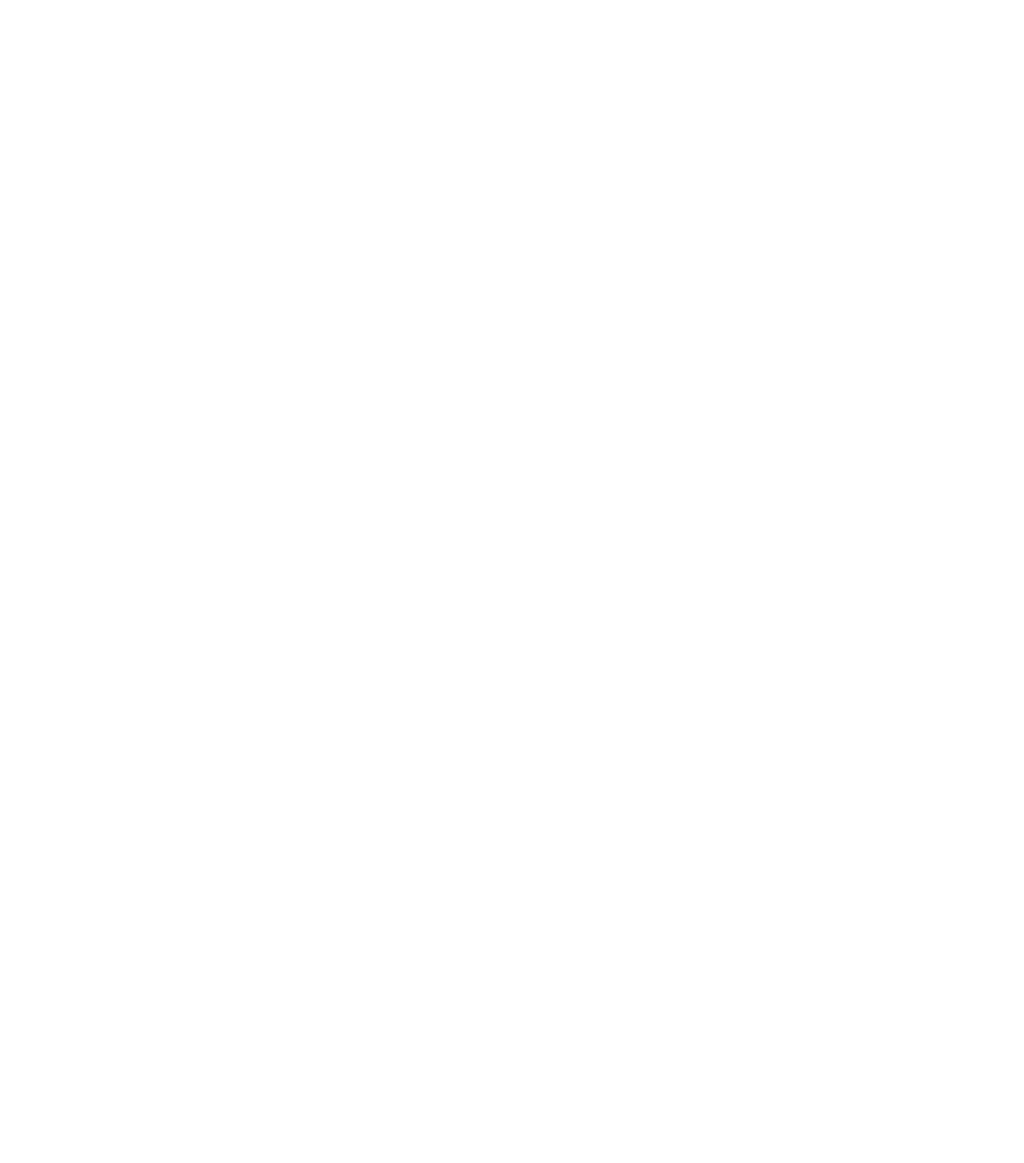
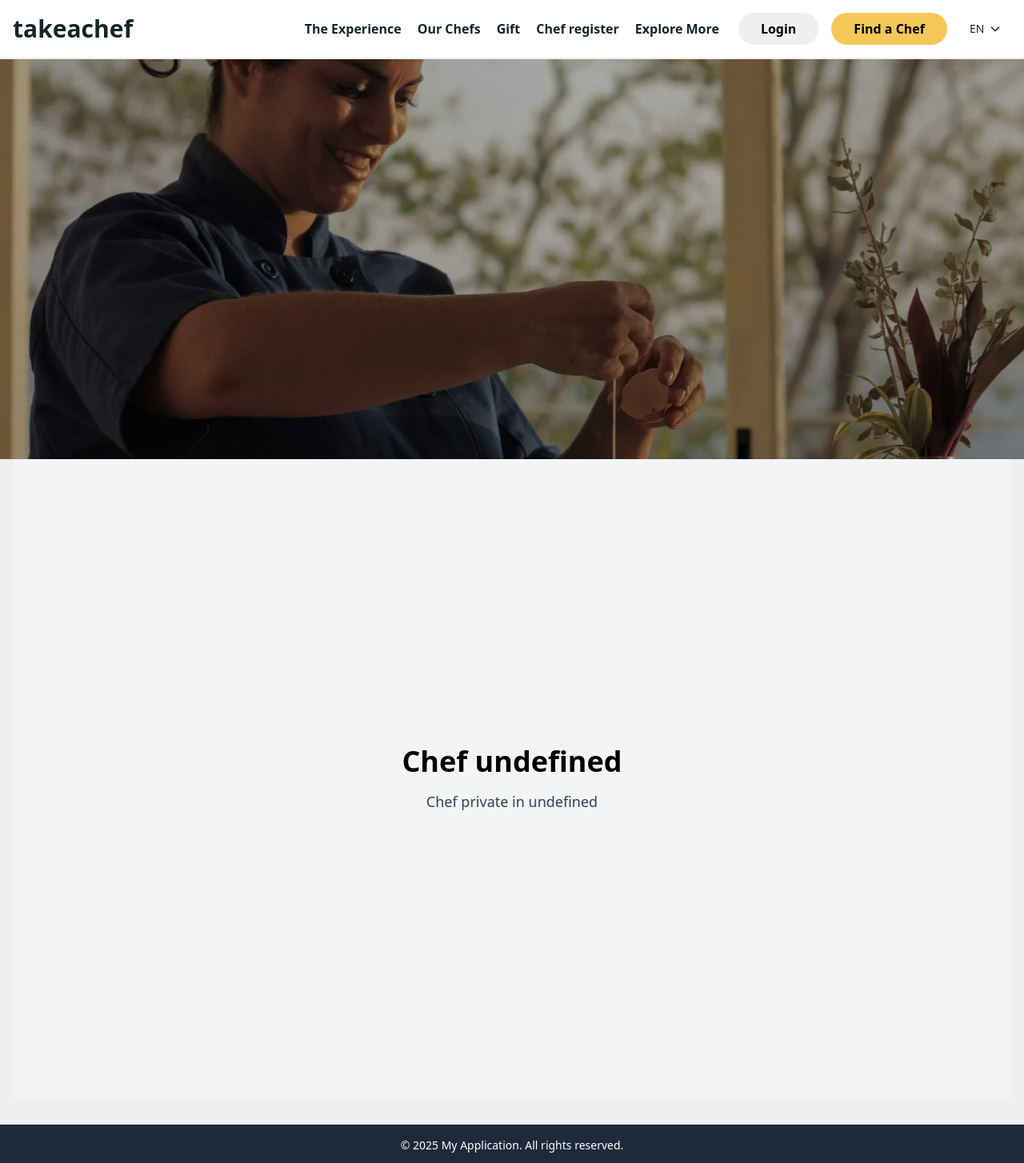
Before and after one commit to Stefan3l/chef-on-demand, a React (Vite) app in the folder client/: page /chefs/preview/1 in a window 1280 px wide. Before the commit this address had no page. Shown: the top 1454 px of the page at 80% size. Before the commit the page ends 800 px from the top, so only its background shows below. Built offline with nearby package versions, Linux system fonts and the light colour scheme.

Commit message:
feat: add route and controller for getChefByID

```diff
--- a/client/src/App.jsx
+++ b/client/src/App.jsx
@@ -8,6 +8,7 @@
 import HomePage from "./pages/HomePage.jsx";
 import Dashboard from "./pages/Dashboard.jsx";
 import ProfiloPersonale from "./pages/dashboard/ProfiloPersonale.jsx";
+import PublicChef from "./pages/PublicChef.jsx";
 
 // import protected route
 import ProtectedRoute from "./components/ProtectedRoute.jsx";
@@ -20,6 +21,7 @@
       <Routes>
         <Route path="/" element={<DefaultLayout />}>
           <Route index element={<HomePage />} />
+          <Route path="/chefs/preview/:previewUrl" element={<PublicChef />} />
         </Route>
 
         <Route path="/chefs/:id" element={<DashboardLayout />}>
--- /dev/null
+++ b/client/src/components/hero/HeroChef.jsx
@@ -0,0 +1,19 @@
+export default function HeroChef({ imageDesktop, imageMobile }) {
+  return (
+    <section className="w-screen relative left-1/2 right-1/2 -mx-[50vw] mt-[-30px]">
+      <img
+        src={imageDesktop}
+        alt="Hero Desktop"
+        className="hidden lg:block w-full h-[500px] object-cover"
+        loading="lazy"
+      />
+      <img
+        src={imageMobile}
+        alt="Hero Mobile"
+        className="lg:hidden w-full h-[500px] object-cover"
+        loading="lazy"
+      />
+      <div className="absolute inset-0 bg-black/30" />
+    </section>
+  );
+}
--- /dev/null
+++ b/client/src/pages/PublicChef.jsx
@@ -0,0 +1,17 @@
+// import components
+import HeroChef from "../components/hero/HeroChef";
+
+export default function PublicChef({ fullName, city }) {
+  return (
+    <>
+      <HeroChef
+        imageDesktop="/images/hero.webp"
+        imageMobile="/images/hero-mobile.webp"
+      />
+      <div className="flex flex-col items-center justify-center h-screen bg-gray-100">
+        <h1 className="text-4xl font-bold mb-4">{`Chef ${fullName}`}</h1>
+        <p className="text-lg text-gray-700">{`Chef private in ${city}`} </p>
+      </div>
+    </>
+  );
+}
```
Also changed, not shown: 2 other files (tests, documents, lock files or other folders).
